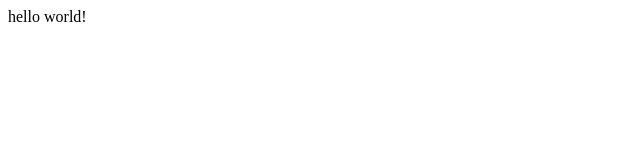
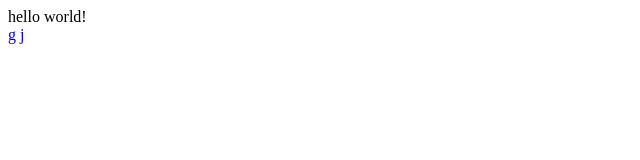
Before and after one commit to sharepointstompinggrounds/sharepointstompinggrounds.github.io, a plain HTML site: page index.html in a window 1280 px wide. Shown: the full height of the page, 0-640 px from the left. Drawn offline with Linux system fonts and the light colour scheme.

Commit message:
Update index.html

```diff
--- a/index.html
+++ b/index.html
@@ -1 +1,4 @@
 hello world!
+<br>
+
+<a href="https://sharepointstompinggrounds.github.io/g.html">g</a> <a href="https://sharepointstompinggrounds.github.io/j.html">j</a>
```
